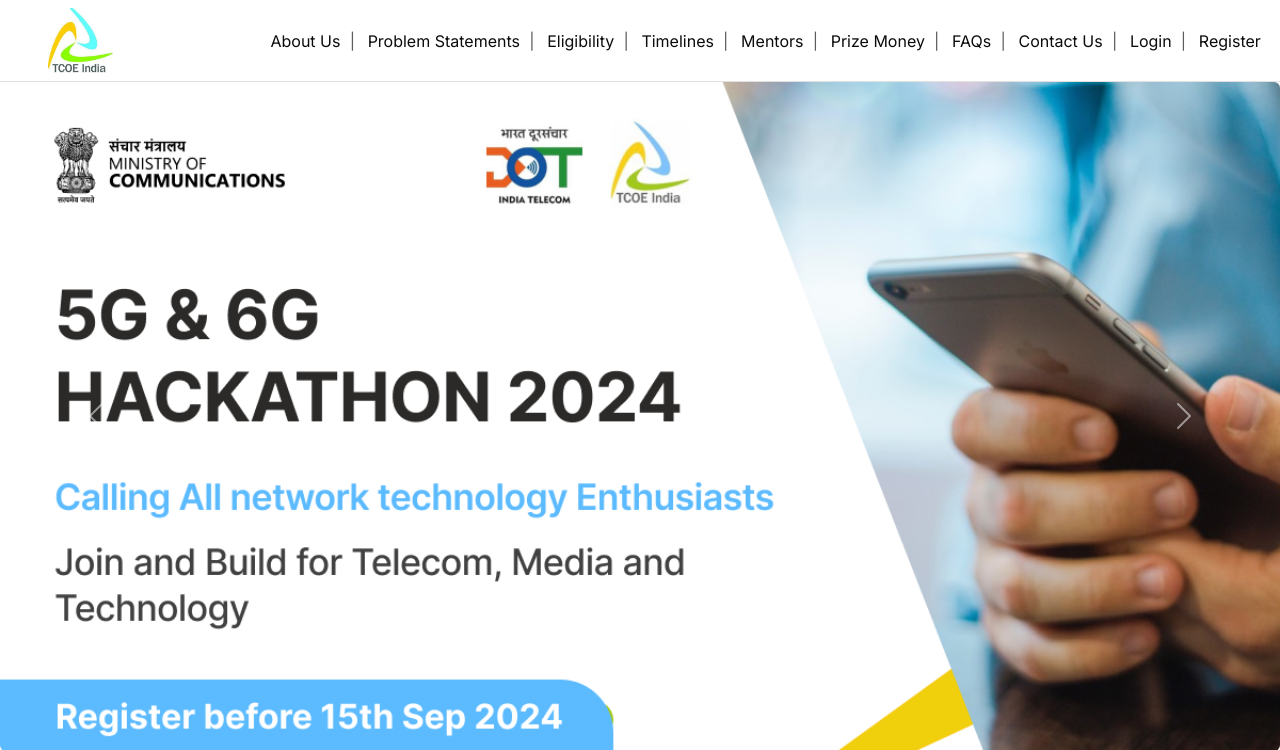
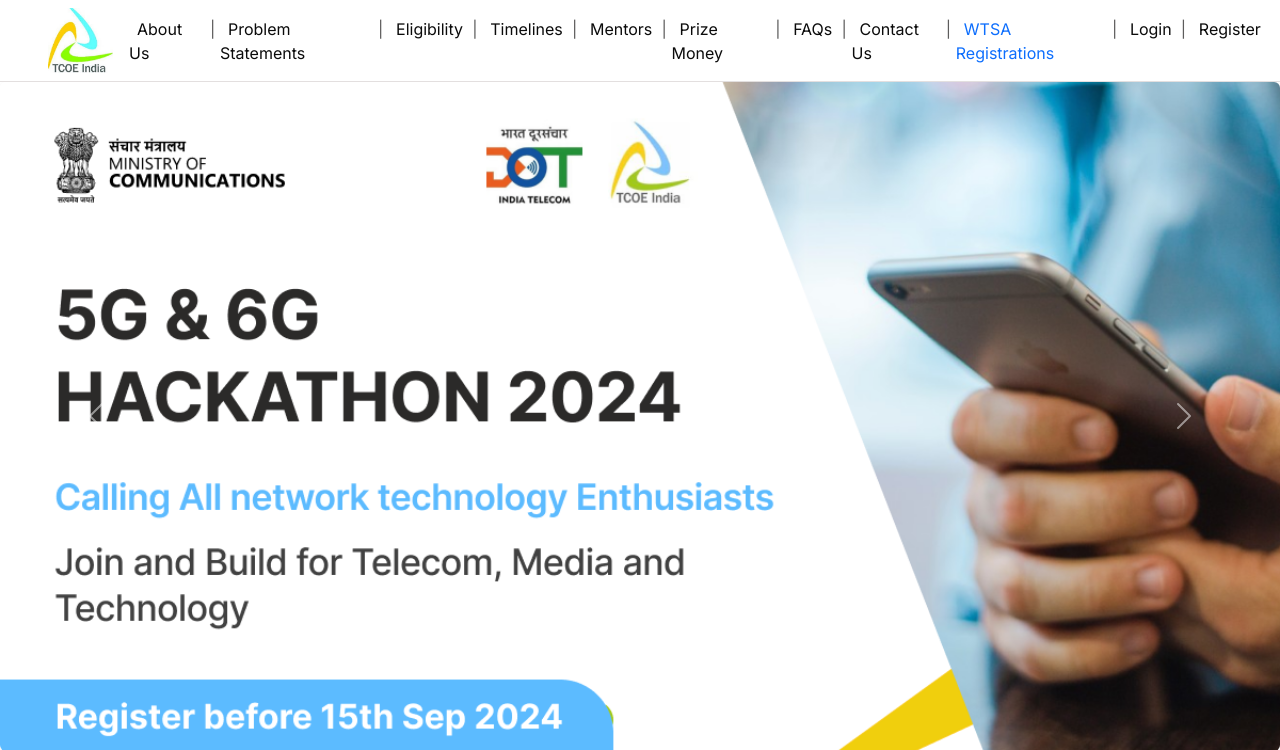
Before and after one commit to stoswebsolutions/5g6ghackathon2024tcoe, a PHP site: page /home in a window 1280 px wide. Shown: the top 750 px of the page. Run offline with PHP 8.4, Linux system fonts and the light colour scheme.

Commit message:
wtsa button added and small change

```diff
--- a/home.php
+++ b/home.php
@@ -59,6 +59,9 @@
             <a class="nav-link" href="#contact">Contact Us</a>
           </li>
           <li class="nav-item">
+            <a class="nav-link text-primary" href="https://bit.ly/WTSAoutreach" target="_blank">WTSA Registrations</a>
+          </li>
+          <li class="nav-item">
             <a
               class="nav-link"
               data-bs-toggle="modal"
@@ -95,6 +98,9 @@
               data-bs-toggle="modal"
               data-bs-target="#authModal"
               href="#login">Login</a>
+          </li>
+          <li class="nav-item">
+          <a class="nav-link text-primary" href="https://bit.ly/WTSAoutreach" target="_blank">WTSA Registrations</a>
           </li>
           <li class="nav-item">
             <a
```
Also changed, not shown: applicantView.php (+11 -6 lines).
